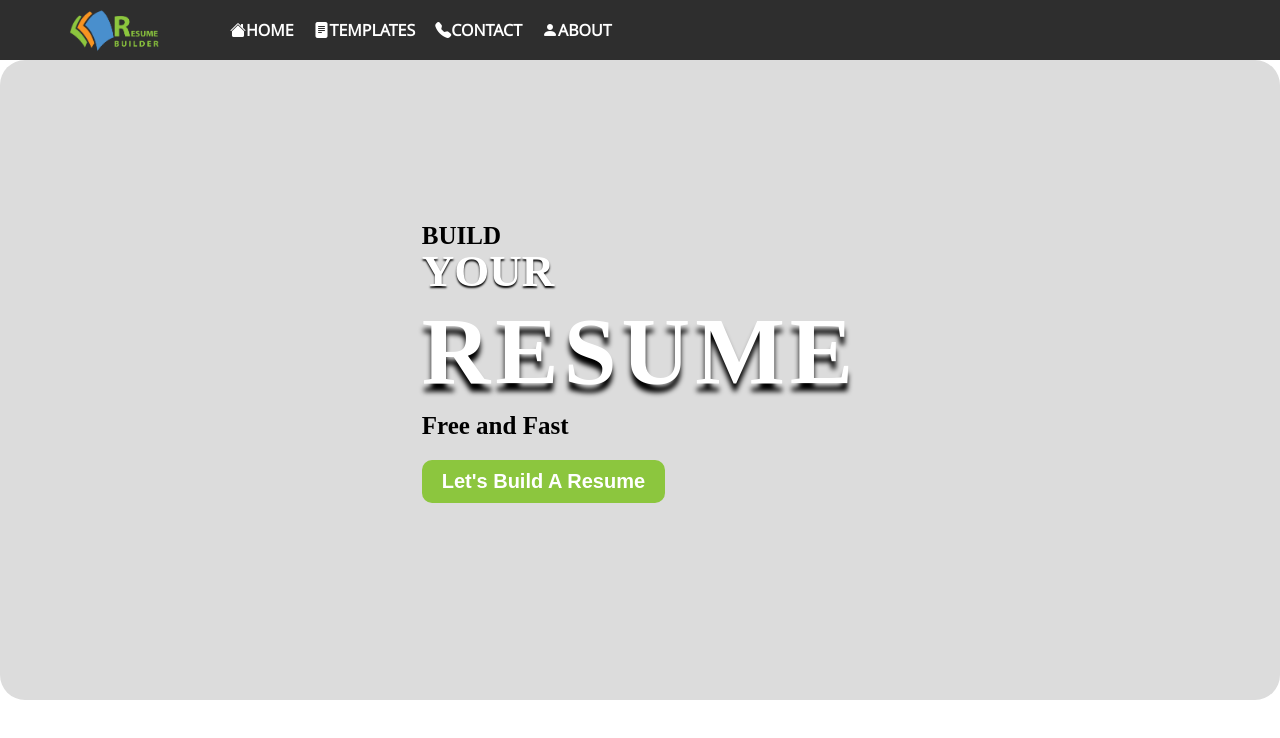
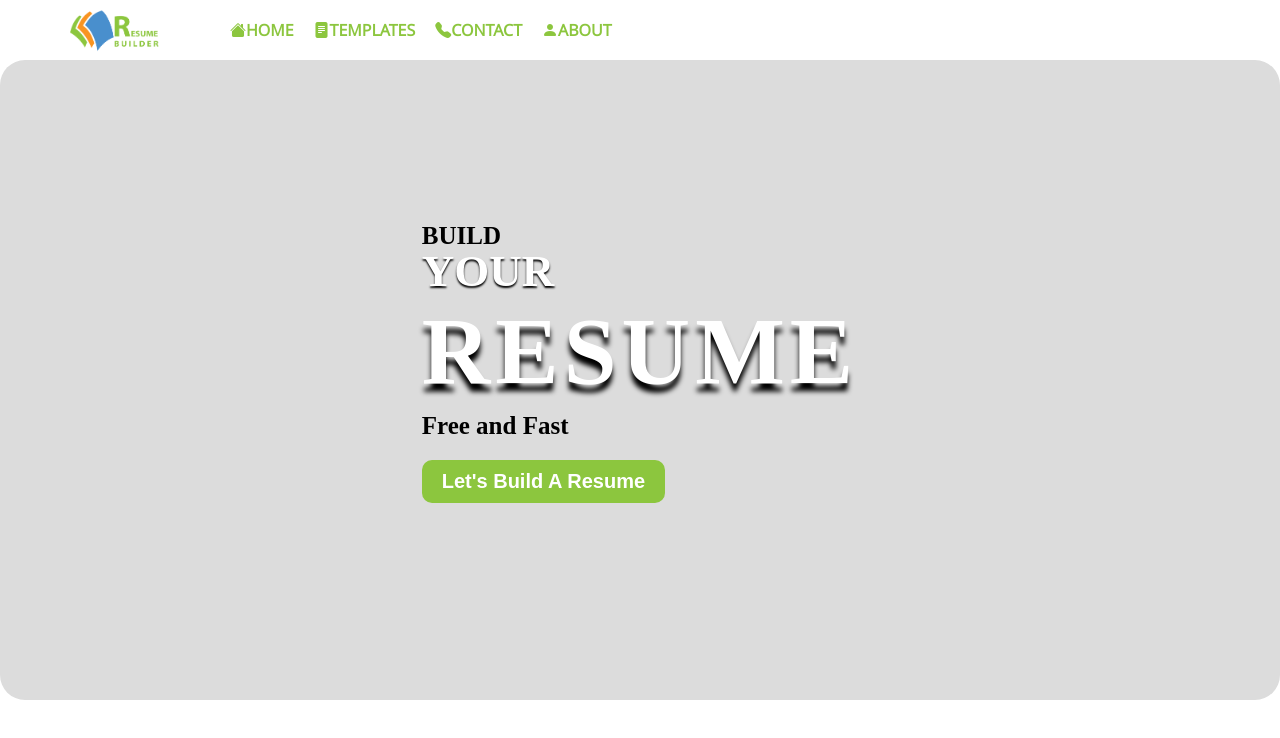
Before and after one commit to Aliherawi7/resume-builder, a React (Create React App) app: page / in a window 1280 px wide. Shown: the top 738 px of the page. Built offline with nearby package versions, Linux system fonts and the light colour scheme.

Commit message:
nav background color changed

```diff
--- a/src/components/Nav.css
+++ b/src/components/Nav.css
@@ -4,7 +4,7 @@ nav{
     height: 60px;
     display: flex;
     padding: 10px;
-    background-color: #2e2e2e;
+    background-color: #fff;
     z-index: 500;
 }
 nav a{
@@ -15,7 +15,7 @@ nav a{
     font-size: 16px;
     text-transform: uppercase;
     font-weight: 700;
-    color: #fff;
+    color: #8cc63e;
 }
 
 .nav-links{
```
